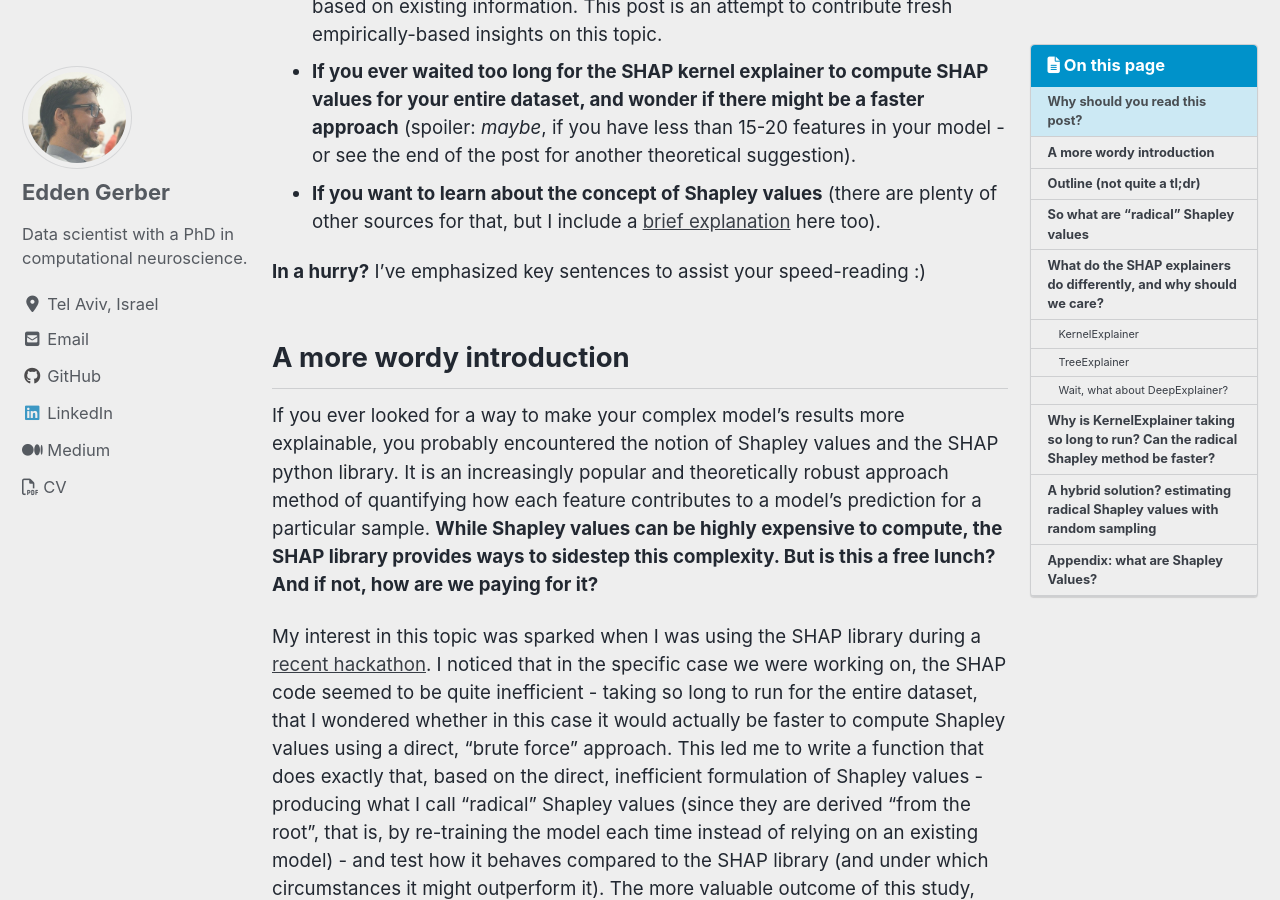
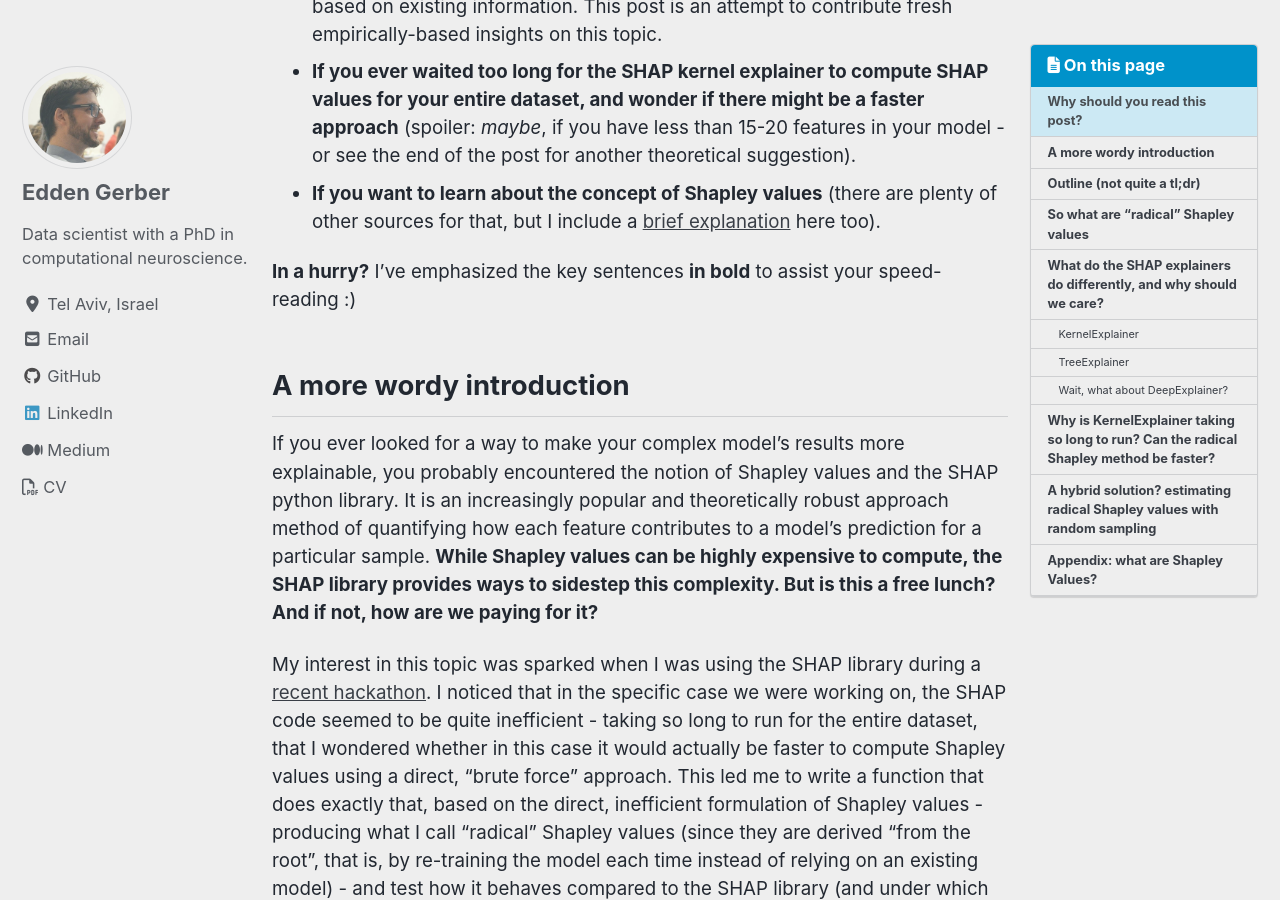
Before and after one commit to edden-gerber/edden-gerber.github.io, a Jekyll site: the page built from _posts/2019-11-24-shapley-values.md, in a window 1280 px wide and 900 px high, scrolled down 795 px. Built offline with Jekyll 4.4.1, drawn with Linux system fonts in a browser that asks for light colours; cached includes are drawn as plain includes; nearby versions of some CDN libraries; some of the changed text lies outside the part shown.

Commit message:
update shapley post

```diff
--- a/_posts/2019-11-24-shapley-values.md
+++ b/_posts/2019-11-24-shapley-values.md
@@ -15,7 +15,7 @@ toc_sticky: true
 * **If you ever waited too long for the SHAP kernel explainer to compute SHAP values for your entire dataset, and wonder if there might be a faster approach** (spoiler: _maybe_, if you have less than 15-20 features in your model - or see the end of the post for another theoretical suggestion).
 * **If you want to learn about the concept of Shapley values** (there are plenty of other sources for that, but I include a [brief explanation](#what-are-shapley-values) here too).
 
-**In a hurry?** I've emphasized key sentences to assist your speed-reading :)
+**In a hurry?** I've emphasized the key sentences **in bold** to assist your speed-reading :)
 
 ## A more wordy introduction
 If you ever looked for a way to make your complex model's results more explainable, you probably encountered the notion of Shapley values and the SHAP python library. It is an increasingly popular and theoretically robust approach method of quantifying how each feature contributes to a model's prediction for a particular sample. **While Shapley values can be highly expensive to compute, the SHAP library provides ways to sidestep this complexity. But is this a free lunch? And if not, how are we paying for it?**
```
Also changed, not shown: other parts of _posts/2019-11-24-shapley-values.md (+1 -1 lines).
